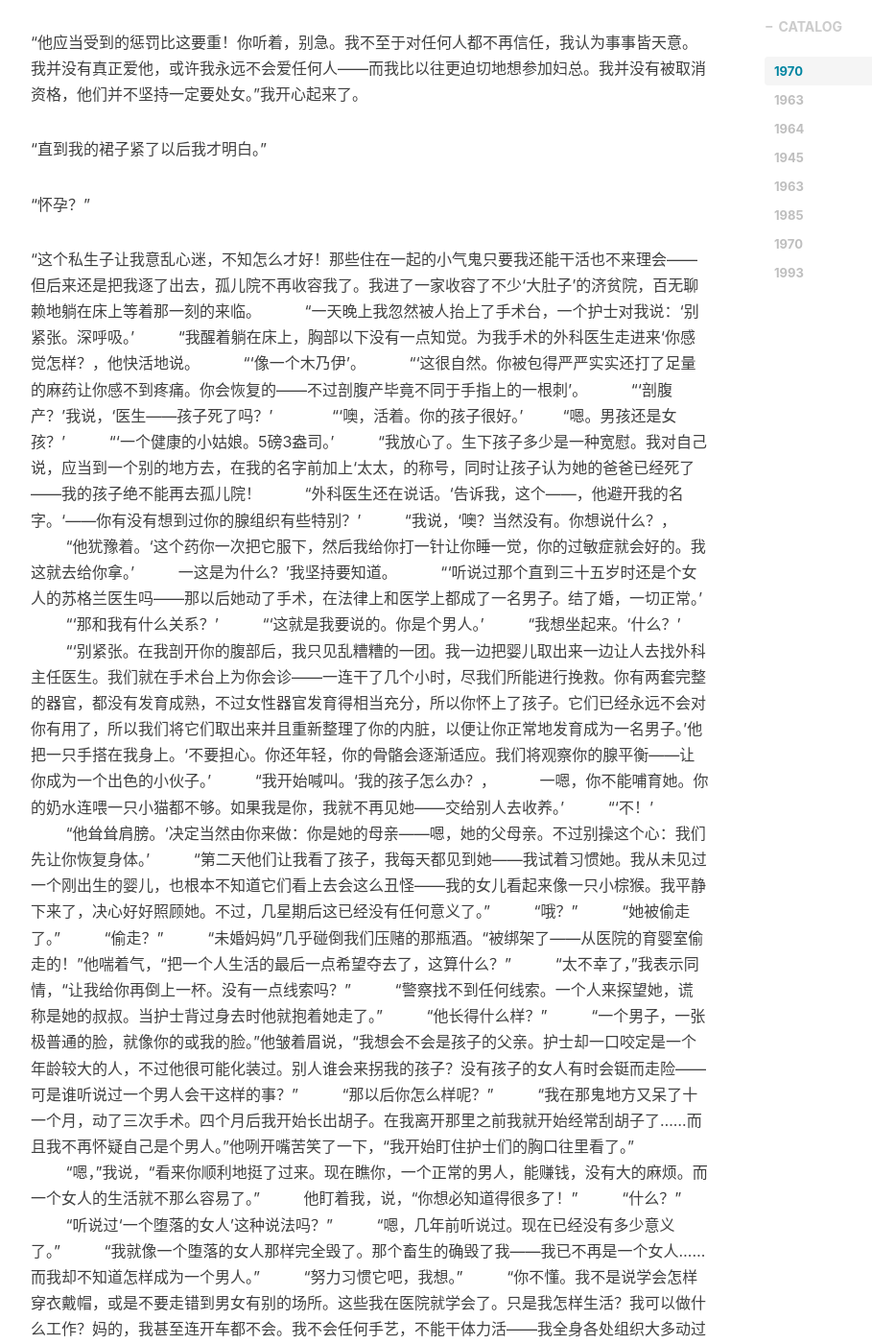
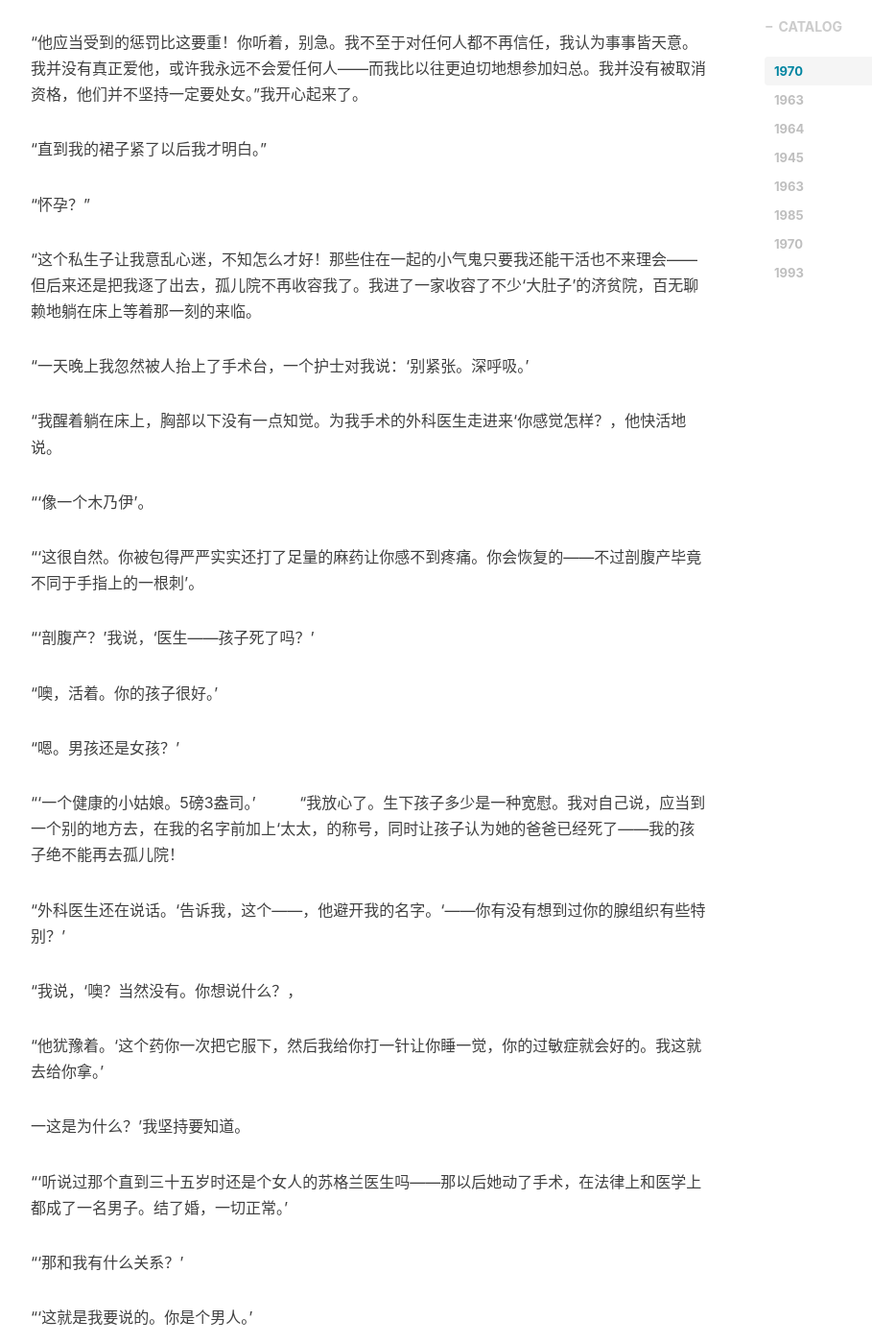
Before and after one commit to ztow/wdphoto, a Jekyll site: the page built from _posts/2018-10-08-All-You-Zombies.md, in a window 1280 px wide and 1400 px high, scrolled down 4525 px. Shown: the whole window at 96% size, without its empty margins (233-1142 px from the left). Built offline with Jekyll 4.4.1, drawn with Linux system fonts in a browser that asks for light colours; nearby versions of some CDN libraries; comment, search, counter and statistics services are not loaded; some of the changed text lies outside the part shown.

Commit message:
no message

```diff
--- a/_posts/2018-10-08-All-You-Zombies.md
+++ b/_posts/2018-10-08-All-You-Zombies.md
@@ -130,8 +130,9 @@ tags:
 
 “‘剖腹产？’我说，‘医生——孩子死了吗？’
 
-“‘噢，活着。你的孩子很好。’
-　　“嗯。男孩还是女孩？’
+“噢，活着。你的孩子很好。’
+
+“嗯。男孩还是女孩？’
 
 “‘一个健康的小姑娘。5磅3盎司。’
 
```
